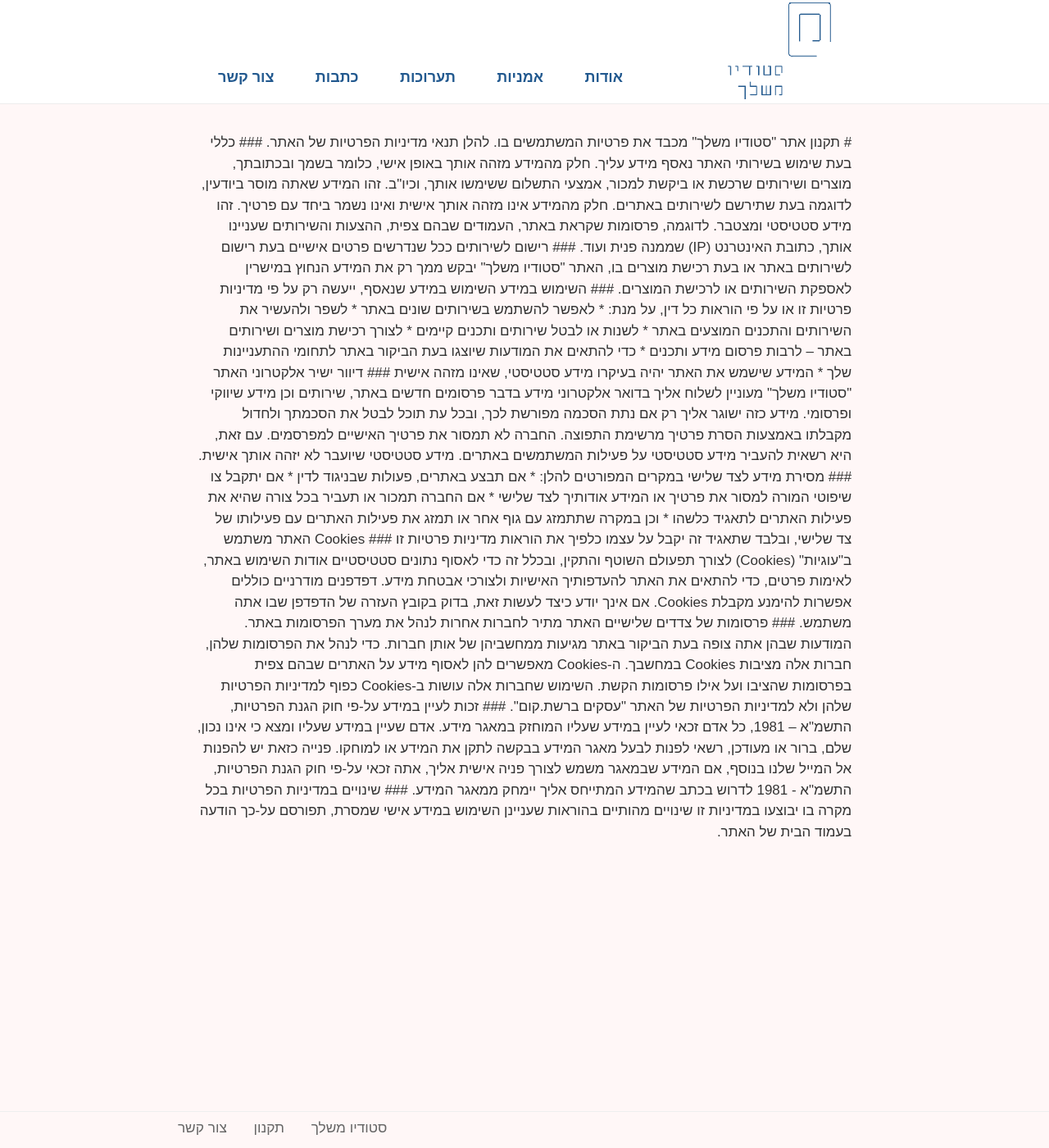
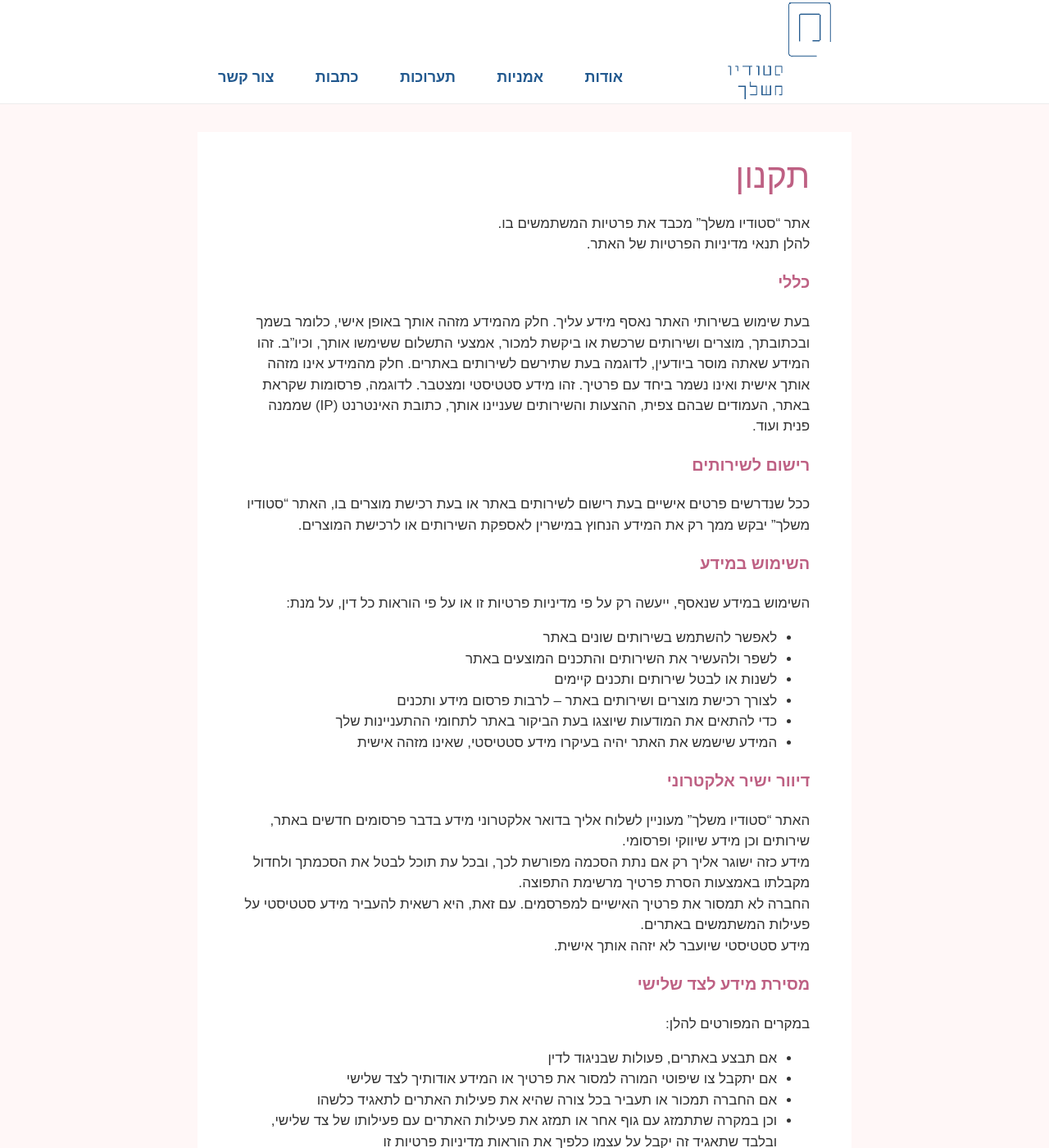
Before and after one commit to laukstein/studioofherown, a Jekyll site: the page built from _pages/privacy.html, in a window 1280 px wide and 1400 px high. Shown: the whole window at 82% size. Built offline with Jekyll 4.4.1, drawn with Linux system fonts in a browser that asks for light colours; some of the changed lines change nothing that is shown; some of the changed text lies outside the part shown.

Commit message:
markdownify and apply styling

```diff
--- a/_pages/privacy.html
+++ b/_pages/privacy.html
@@ -4,7 +4,8 @@ type: medium
 title: תקנון
 ---
 
-# תקנון
+{% capture content
+%}# תקנון
 
 אתר "{{ site.title }}" מכבד את פרטיות המשתמשים בו.
 להלן תנאי מדיניות הפרטיות של האתר.
@@ -51,4 +52,6 @@ title: תקנון
 בנוסף, אם המידע שבמאגר משמש לצורך פניה אישית אליך, אתה זכאי על-פי חוק הגנת הפרטיות, התשמ"א - 1981 לדרוש בכתב שהמידע המתייחס אליך יימחק ממאגר המידע.
 
 ### שינויים במדיניות הפרטיות
-בכל מקרה בו יבוצעו במדיניות זו שינויים מהותיים בהוראות שעניינן השימוש במידע אישי שמסרת, תפורסם על-כך הודעה בעמוד הבית של האתר.
+בכל מקרה בו יבוצעו במדיניות זו שינויים מהותיים בהוראות שעניינן השימוש במידע אישי שמסרת, תפורסם על-כך הודעה בעמוד הבית של האתר.{%
+endcapture
+%}<div class=item>{{ content | markdownify }}</div>
```
